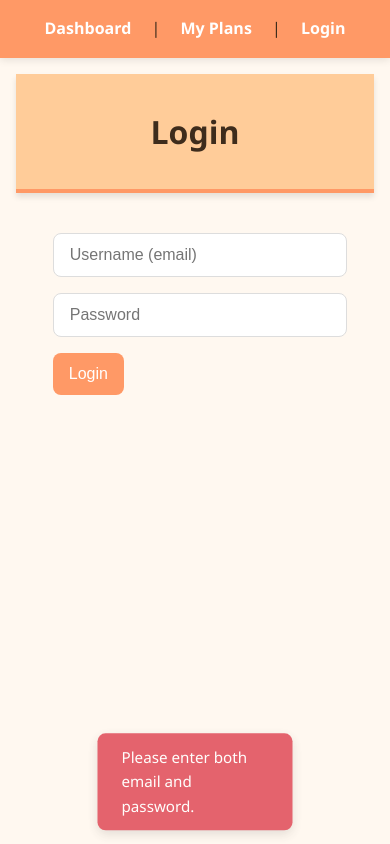
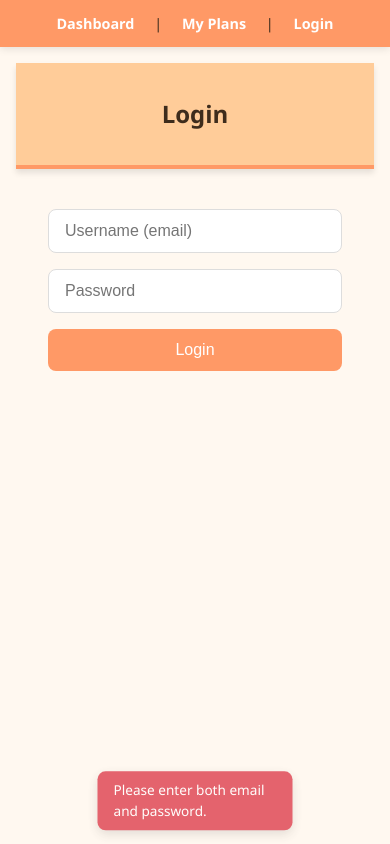
Before and after one commit to emfernandezv/WDD330-WhatchadoingApp, a website built with Vite: page src/login.html in a window 390 px wide. Both pictures are taken after a click on the button "Login". Built offline with nearby package versions, Linux system fonts and the light colour scheme.

Commit message:
updating css
updating and resorting the CSS file

```diff
--- a/src/styles/styles.css
+++ b/src/styles/styles.css
@@ -1,5 +1,6 @@
 /* styles.css */
 
+/* === COLOR VARIABLES === */
 :root {
   --bg: #fff8f0;
   --primary: #ff9966;
@@ -10,6 +11,7 @@
   --weather-bg: #e0cfc0;
 }
 
+/* === GLOBAL STYLES === */
 * {
   box-sizing: border-box;
 }
@@ -22,6 +24,12 @@ body {
   line-height: 1.6;
 }
 
+h2, h3, h4 {
+  color: var(--text);
+  margin-bottom: 0.5rem;
+}
+
+/* === NAVIGATION === */
 nav {
   background-color: var(--primary);
   padding: 1rem;
@@ -40,6 +48,7 @@ nav a:hover {
   text-decoration: underline;
 }
 
+/* === HEADER === */
 header {
   background-color: var(--secondary);
   padding: 2rem;
@@ -54,12 +63,14 @@ header h1 {
   font-size: 2rem;
 }
 
+/* === LAYOUT CONTAINERS === */
 #app, main, section {
   max-width: 900px;
   margin: auto;
   padding: 1rem;
 }
 
+/* === FORM ELEMENTS === */
 input, button {
   padding: 0.75rem 1rem;
   margin: 0.5rem 0.3rem;
@@ -75,6 +86,7 @@ input {
   color: var(--text);
 }
 
+/* === BUTTONS === */
 button {
   background-color: var(--primary);
   color: white;
@@ -87,6 +99,7 @@ button:hover {
   background-color: var(--accent);
 }
 
+/* === EVENT CARD === */
 .event-item {
   background-color: var(--highlight);
   border-left: 5px solid var(--accent);
@@ -101,7 +114,9 @@ button:hover {
   box-shadow: 0 4px 12px rgba(0,0,0,0.15);
 }
 
+/* === WEATHER CARD === */
 .weather-card {
+  display: none;
   background-color: var(--weather-bg);
   border-left: 5px solid var(--accent);
   margin-top: 1rem;
@@ -120,16 +135,13 @@ button:hover {
   to { opacity: 1; transform: translateY(0); }
 }
 
-h2, h3, h4 {
-  color: var(--text);
-  margin-bottom: 0.5rem;
-}
-
+/* === LOGIN STATUS === */
 #login-status {
   color: red;
   font-weight: bold;
 }
 
+/* === TOAST NOTIFICATIONS === */
 .toast {
   position: fixed;
   bottom: 1rem;
@@ -160,3 +172,35 @@ h2, h3, h4 {
   90% { opacity: 1; transform: translateY(0) translateX(-50%); }
   100% { opacity: 0; transform: translateY(10px) translateX(-50%); }
 }
+
+/* === RESPONSIVE === */
+@media (max-width: 600px) {
+  nav {
+    font-size: 0.9rem;
+    padding: 0.75rem;
+  }
+
+  header h1 {
+    font-size: 1.5rem;
+  }
+
+  .event-item, .weather-card {
+    padding: 0.75rem;
+    margin: 0.75rem 0;
+  }
+
+  input, button {
+    width: 100%;
+    margin: 0.5rem 0;
+  }
+
+  .toast {
+    font-size: 0.85rem;
+    padding: 0.5rem 1rem;
+  }
+  @keyframes fadeinout {
+    10% { opacity: 1; transform: translateY(0) translateX(-50%); }
+    90% { opacity: 1; transform: translateY(0) translateX(-50%); }
+    100% { opacity: 0; transform: translateY(10px) translateX(-50%); }
+  }
+}
```
